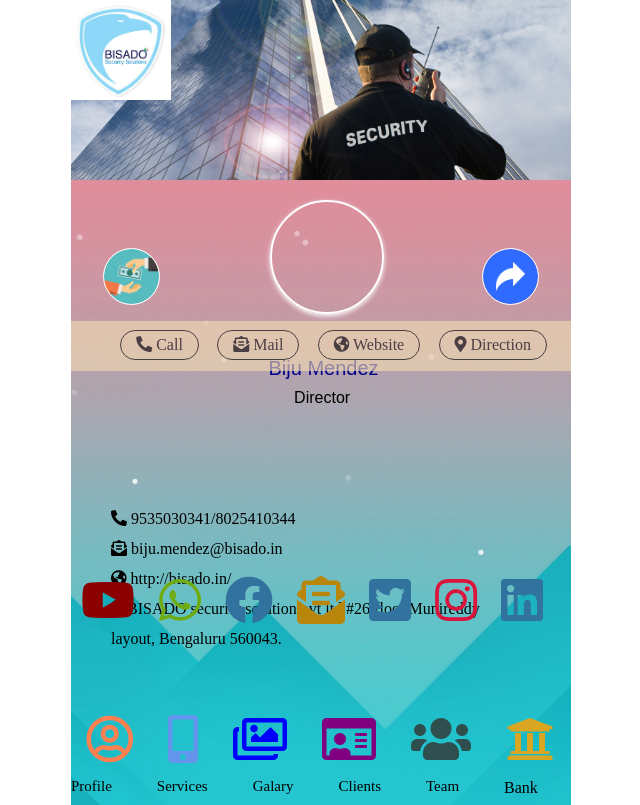
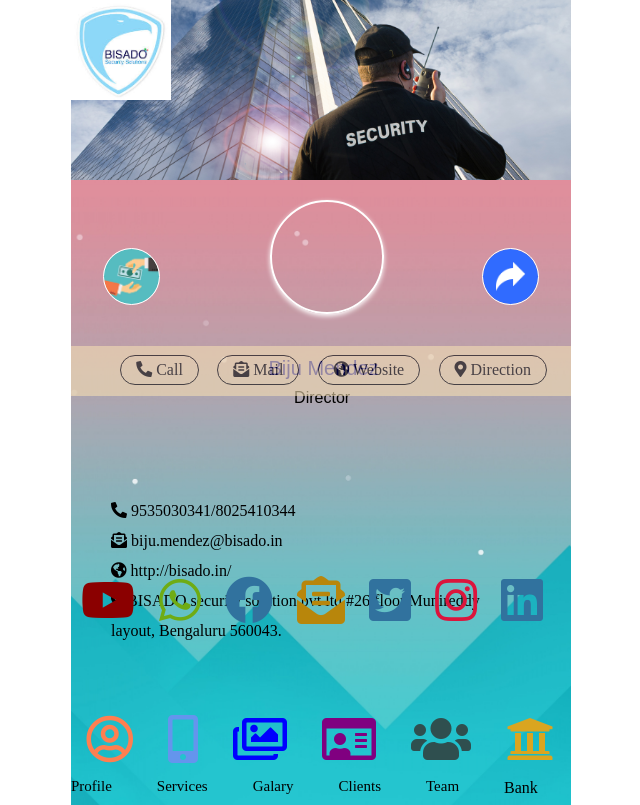
Before and after one commit to Arpit2298/Digital-business, a plain HTML site: page index.html in a window 1280 px wide. Shown: the whole page, without its empty margins (319-959 px from the left). Drawn offline with Linux system fonts and the light colour scheme.

Commit message:
changes bar

```diff
--- a/index.html
+++ b/index.html
@@ -104,7 +104,7 @@
             background-color: wheat;
             opacity: 0.6;
             position: relative;
-            top: 20%;
+            top: 24%;
         }
 
         .bar li {
@@ -128,7 +128,7 @@
             height: 210px;
             line-height: 30px;
             position: absolute;
-            top: 61%;
+            top: 60%;
             list-style-type: none;
         }
 
```
